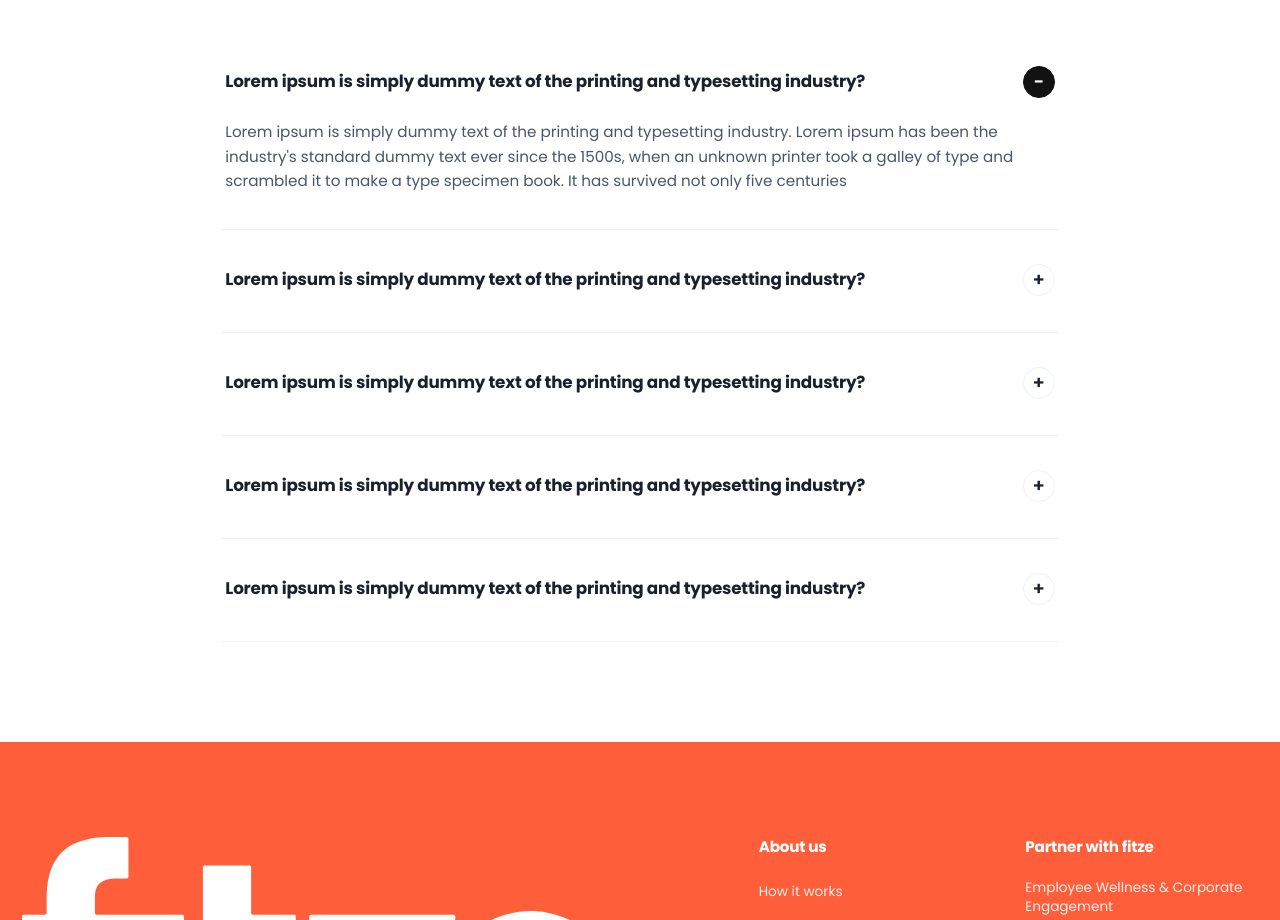
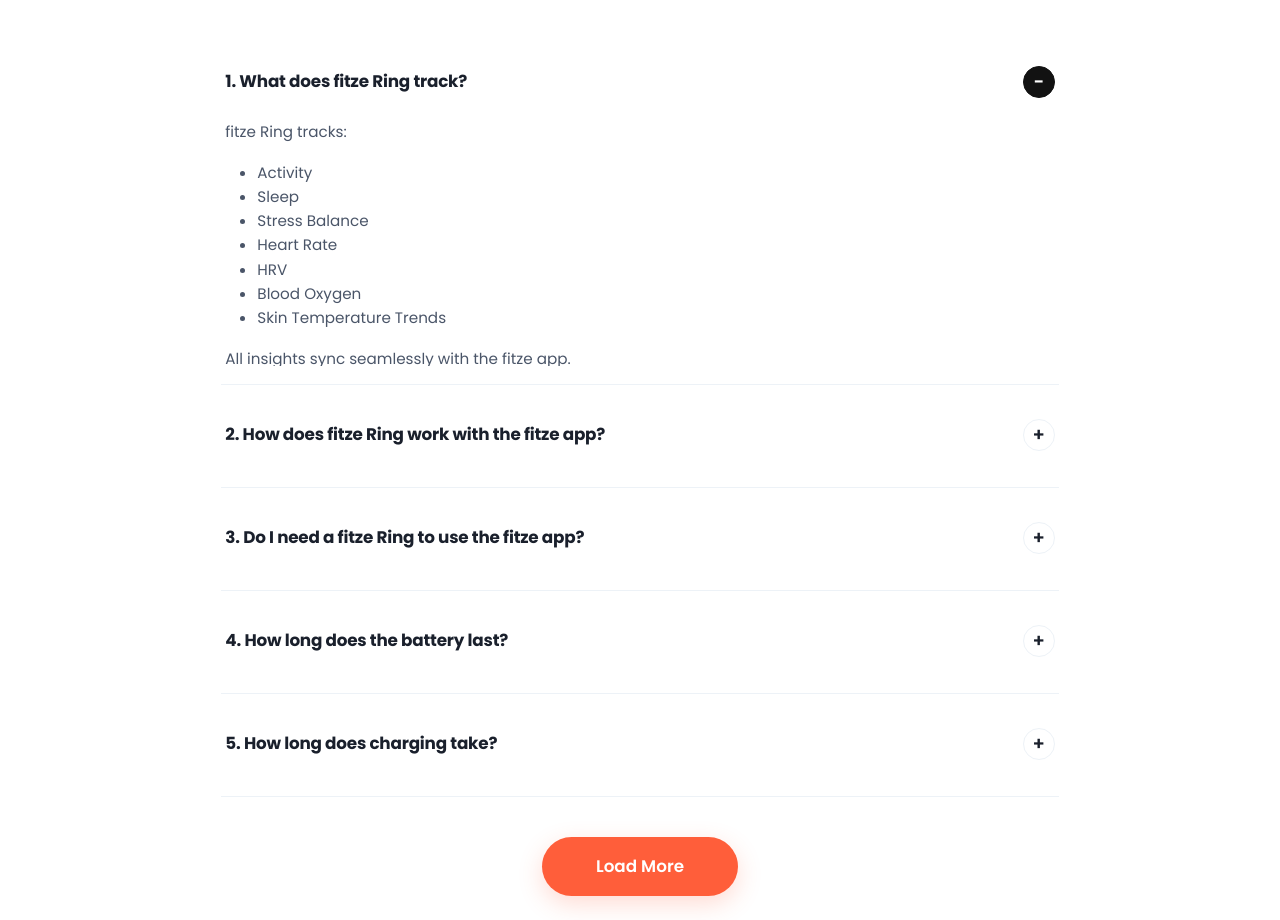
Before and after one commit to pradeepnegi8979/Fitzering, a React (Vite) app: page /fitzering in a window 1280 px wide. Shown: the part 11080-12000 px from the top of the page. Built offline with nearby package versions, Linux system fonts and the light colour scheme.

Commit message:
edit faq section

```diff
--- a/src/components/common/FaqSection/FaqSection.css
+++ b/src/components/common/FaqSection/FaqSection.css
@@ -10,11 +10,33 @@
   font-family: 'Poppins', sans-serif;
   box-sizing: border-box;
 }
-
+.faq-load-more-btn {
+  display: inline-flex;
+    align-items: center;
+    justify-content: center;
+    background-color: #ff5e3a;
+    color: #ffffff !important;
+    font-size: 1.05rem;
+    font-weight: 600;
+    border-radius: 50px;
+    padding: 16px 54px;
+    text-decoration: none !important;
+    box-shadow: 0 8px 24px rgba(255, 94, 58, 0.22);
+    transition: all 0.4s cubic-bezier(0.16, 1, 0.3, 1);
+    border: none;
+    cursor: pointer;
+}
+.faq-load-more-btn:hover {
+    background-color: #fa4a23;
+    transform: translateY(-2px);
+    box-shadow: 0 12px 30px rgba(255, 94, 58, 0.35);
+}
 .faq-container {
   max-width: 900px !important;
 }
-
+.faq-answer-paragraph {
+  white-space: pre-line;
+}
 .faq-main-heading {
   font-size: 2.8rem;
   font-weight:400;
--- a/src/components/common/FaqSection/FaqSection.tsx
+++ b/src/components/common/FaqSection/FaqSection.tsx
@@ -5,11 +5,15 @@
 interface FaqItem {
   id: number;
   question: string;
-  answer: string;
+  answer: React.ReactNode;
 }
 
 export const FaqSection: React.FC = () => {
   const [expandedIndex, setExpandedIndex] = useState<number | null>(0);
+
+  // Show only 5 initially
+  const [showAll, setShowAll] = useState(false);
+
   const toggleAccordion = (index: number) => {
     setExpandedIndex(expandedIndex === index ? null : index);
   };
@@ -17,49 +21,297 @@
   const faqData: FaqItem[] = [
     {
       id: 1,
-      question: "Lorem ipsum is simply dummy text of the printing and typesetting industry?",
-      answer: "Lorem ipsum is simply dummy text of the printing and typesetting industry. Lorem ipsum has been the industry's standard dummy text ever since the 1500s, when an unknown printer took a galley of type and scrambled it to make a type specimen book. It has survived not only five centuries"
+      question: '1. What does fitze Ring track?',
+      answer: (
+        <>
+          <p>fitze Ring tracks:</p>
+
+          <ul className="faq-bullet-list">
+            <li>Activity</li>
+            <li>Sleep</li>
+            <li>Stress Balance</li>
+            <li>Heart Rate</li>
+            <li>HRV</li>
+            <li>Blood Oxygen</li>
+            <li>Skin Temperature Trends</li>
+          </ul>
+
+          <p>
+            All insights sync seamlessly with the fitze app.
+          </p>
+        </>
+      )
     },
+
     {
       id: 2,
-      question: "Lorem ipsum is simply dummy text of the printing and typesetting industry?",
-      answer: "Lorem ipsum is simply dummy text of the printing and typesetting industry. This is another answers text block. Consistency pays you back with real Careem wallet payout, so you are always rewarded for your steps."
+      question: '2. How does fitze Ring work with the fitze app?',
+      answer: (
+        <>
+          <p>
+            fitze Ring connects directly to the fitze app,
+            allowing you to:
+          </p>
+
+          <ul className="faq-bullet-list">
+            <li>Track wellness insights</li>
+            <li>Join Challenges</li>
+            <li>Participate in Streaks</li>
+            <li>Unlock rewards</li>
+          </ul>
+
+          <p>
+            All through one connected experience.
+          </p>
+        </>
+      )
     },
+
     {
       id: 3,
-      question: "Lorem ipsum is simply dummy text of the printing and typesetting industry?",
-      answer: "Lorem ipsum is simply dummy text of the printing and typesetting industry. Our personalized goals are adjusted specifically to your activity record, ensuring goals are challenging but fair and accessible."
+      question: '3. Do I need a fitze Ring to use the fitze app?',
+      answer: (
+        <p>
+          No. You can use fitze without a Ring. fitze Ring
+          enhances the experience by unlocking deeper wellness
+          insights and more accurate tracking.
+        </p>
+      )
     },
+
     {
       id: 4,
-      question: "Lorem ipsum is simply dummy text of the printing and typesetting industry?",
-      answer: "Lorem ipsum is simply dummy text of the printing and typesetting industry. Real time steps synced smoothly via our wearable integration (Fitze Ring or mobile app trackers)."
+      question: '4. How long does the battery last?',
+      answer: (
+        <p>
+          fitze Ring typically lasts 4–6 days on a single
+          charge, depending on usage and settings.
+        </p>
+      )
     },
+
     {
       id: 5,
-      question: "Lorem ipsum is simply dummy text of the printing and typesetting industry?",
-      answer: "Lorem ipsum is simply dummy text of the printing and typesetting industry. Yes! Payouts are guaranteed. Finish strong and earn rewards into your wallet automatically."
+      question: '5. How long does charging take?',
+      answer: (
+        <p>
+          A full charge typically takes around 2 hours.
+        </p>
+      )
+    },
+
+    {
+      id: 6,
+      question: '6. Is fitze compatible with iPhone and Android?',
+      answer: (
+        <>
+          <p>Yes. fitze app works with:</p>
+
+          <ul className="faq-bullet-list">
+            <li>iOS 15 and above</li>
+            <li>Android 6 and above</li>
+          </ul>
+        </>
+      )
+    },
+
+    {
+      id: 7,
+      question: '7. Is fitze Ring waterproof?',
+      answer: (
+        <>
+          <p>
+            Yes. fitze Ring is water resistant up to 5ATM,
+            making it suitable for:
+          </p>
+
+          <ul className="faq-bullet-list">
+            <li>Handwashing</li>
+            <li>Showers</li>
+            <li>Workouts</li>
+            <li>Swimming</li>
+          </ul>
+
+          <p>
+            We recommend avoiding prolonged exposure to hot
+            water, steam rooms, saunas, and high-pressure
+            water.
+          </p>
+        </>
+      )
+    },
+
+    {
+      id: 8,
+      question: '8. Which finger should I wear it on?',
+      answer: (
+        <>
+          <p>
+            fitze Ring can be worn on any finger. Most users
+            prefer:
+          </p>
+
+          <ul className="faq-bullet-list">
+            <li>Index finger</li>
+            <li>Middle finger</li>
+          </ul>
+
+          <p>
+            The best fit is one that feels secure and
+            comfortable throughout the day and night.
+          </p>
+        </>
+      )
+    },
+
+    {
+      id: 9,
+      question: '9. How do I choose the right size?',
+      answer: (
+        <>
+          <p>
+            Every fitze Ring includes a complimentary Sizing
+            Kit.
+          </p>
+
+          <ul className="faq-bullet-list">
+            <li>Place your order</li>
+            <li>Receive the sizing kit first</li>
+            <li>Wear the sample ring for 24–48 hours</li>
+            <li>Confirm your preferred size</li>
+          </ul>
+
+          <p>
+            Your fitze Ring will then be prepared and shipped
+            to you.
+          </p>
+        </>
+      )
+    },
+
+    {
+      id: 10,
+      question:
+        '10. Can I exchange my Ring if the size is wrong?',
+      answer: (
+        <>
+          <p>
+            Yes. One complimentary size exchange is permitted
+            per order.
+          </p>
+
+          <ul className="faq-bullet-list">
+            <li>Return must be in unused condition</li>
+            <li>Original packaging is required</li>
+            <li>Accessories must be included</li>
+          </ul>
+        </>
+      )
+    },
+
+    {
+      id: 11,
+      question: "11. What's included in the box?",
+      answer: (
+        <>
+          <p>Every fitze Ring includes:</p>
+
+          <ul className="faq-bullet-list">
+            <li>fitze Ring</li>
+            <li>Charging Dock</li>
+            <li>USB Type-C Charging Cable</li>
+            <li>Quick Start Guide</li>
+          </ul>
+        </>
+      )
+    },
+
+    {
+      id: 12,
+      question: '12. Is fitze Ring a medical device?',
+      answer: (
+        <p>
+          No. fitze Ring is designed for wellness and fitness
+          purposes only and is not intended for medical
+          diagnosis, treatment, or emergency monitoring.
+        </p>
+      )
+    },
+
+    {
+      id: 13,
+      question:
+        '13. Can I wear fitze Ring while sleeping?',
+      answer: (
+        <p>
+          Yes. In fact, overnight wear is recommended to
+          unlock sleep and recovery insights.
+        </p>
+      )
+    },
+
+    {
+      id: 14,
+      question:
+        '14. How does fitze Ring help me stay consistent?',
+      answer: (
+        <>
+          <p>
+            fitze Ring combines wellness tracking with the
+            fitze ecosystem to help you:
+          </p>
+
+          <ul className="faq-bullet-list">
+            <li>Stay aware of your body</li>
+            <li>Build healthier habits</li>
+            <li>Stay motivated through rewards</li>
+            <li>Join Challenges and Streaks</li>
+          </ul>
+        </>
+      )
+    },
+
+    {
+      id: 15,
+      question:
+        '15. What materials is fitze Ring made from?',
+      answer: (
+        <p>
+          fitze Ring features a titanium exterior and a
+          lightweight design built for comfortable everyday
+          wear.
+        </p>
+      )
     }
   ];
+
+  // Show first 5 initially
+  const visibleFaqs = showAll
+    ? faqData
+    : faqData.slice(0, 5);
 
   return (
     <section className="faq-section" id="fitze-faqs">
       <Container className="faq-container">
-        {/* Title */}
+
+        {/* Heading */}
         <h2 className="faq-main-heading text-center">
           Frequently asked questions
         </h2>
 
-        {/* Custom Scoped Accordion list */}
+        {/* FAQ List */}
         <div className="faq-accordion-list col-md-8 offset-md-2">
-          {faqData.map((item, index) => {
+          {visibleFaqs.map((item, index) => {
             const isExpanded = expandedIndex === index;
+
             return (
               <div
                 key={item.id}
-                className={`faq-accordion-item ${isExpanded ? 'expanded-item-state' : ''}`}
+                className={`faq-accordion-item ${
+                  isExpanded ? 'expanded-item-state' : ''
+                }`}
               >
-                {/* Accordion Trigger Header */}
+                {/* Accordion Header */}
                 <div
                   className="faq-accordion-trigger d-flex justify-content-between align-items-center"
                   onClick={() => toggleAccordion(index)}
@@ -68,23 +320,43 @@
                     {item.question}
                   </span>
 
-                  {/* Circular Status Icon Badge */}
-                  <div className={`faq-status-icon ${isExpanded ? 'icon-minus' : 'icon-plus'}`}>
+                  {/* Plus Minus Icon */}
+                  <div
+                    className={`faq-status-icon ${
+                      isExpanded ? 'icon-minus' : 'icon-plus'
+                    }`}
+                  >
                     {isExpanded ? '−' : '+'}
                   </div>
                 </div>
 
-                {/* Accordion Answer Content */}
-                <div className={`faq-accordion-content-wrap ${isExpanded ? 'show-height' : ''}`}>
+                {/* Accordion Content */}
+                <div
+                  className={`faq-accordion-content-wrap ${
+                    isExpanded ? 'show-height' : ''
+                  }`}
+                >
                   <div className="faq-answer-inner-padding">
-                    <p className="faq-answer-paragraph">
+                    <div className="faq-answer-paragraph">
                       {item.answer}
-                    </p>
+                    </div>
                   </div>
                 </div>
               </div>
             );
           })}
+
+          {/* Load More Button */}
+          {!showAll && faqData.length > 5 && (
+            <div className="text-center mt-4">
+              <button
+                className="faq-load-more-btn"
+                onClick={() => setShowAll(true)}
+              >
+                Load More
+              </button>
+            </div>
+          )}
         </div>
       </Container>
     </section>
--- a/src/components/homepage/FitzeRingSection/FitzeRingSection.css
+++ b/src/components/homepage/FitzeRingSection/FitzeRingSection.css
@@ -7,7 +7,7 @@
 .ring-container-card {
   background: linear-gradient(135deg, #181615 0%, #0d0c0c 100%);
   border-radius: 30px;
-  box-shadow: 0 20px 45px rgba(0,0,0,0.2);
+  /* box-shadow: 0 20px 45px rgba(0,0,0,0.2); */
   background:url(../../../assets/upgrade-fitze-ring.png);
   background-size: cover;
   background-repeat: no-repeat;
```
